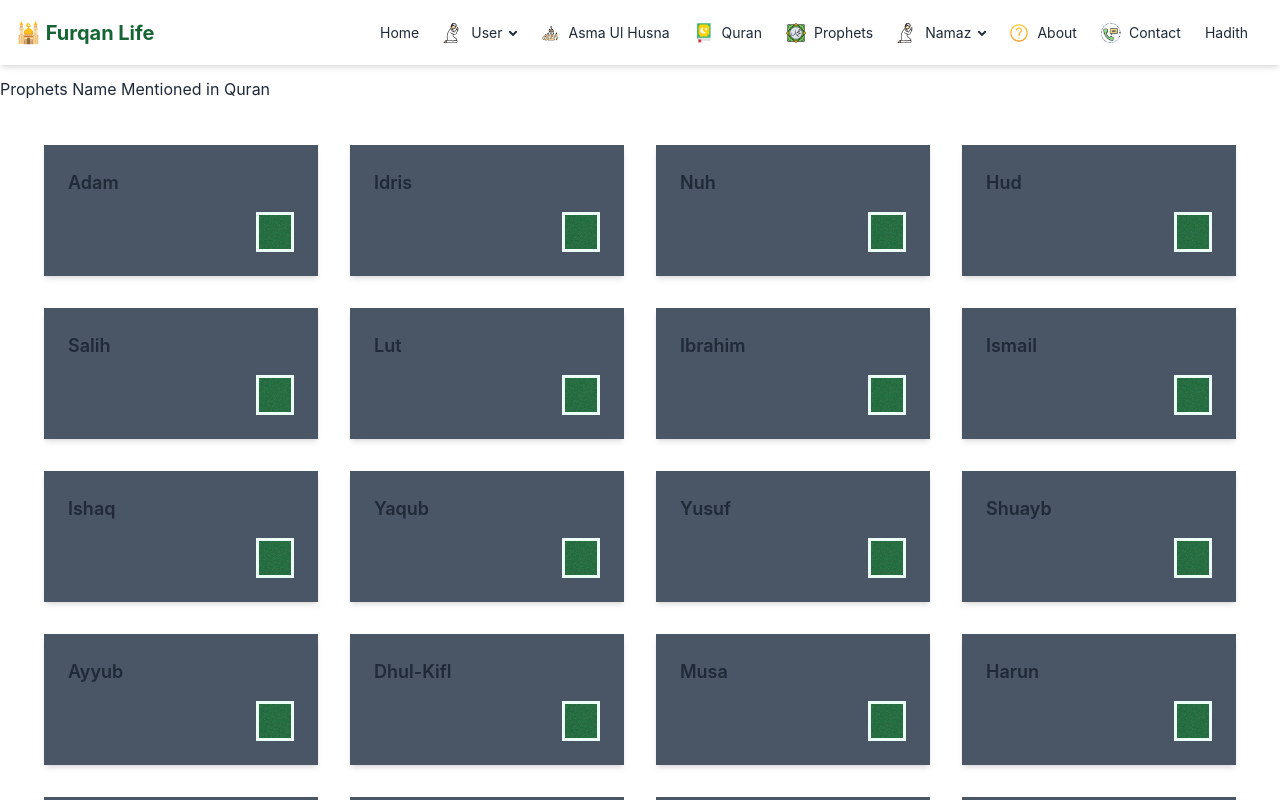
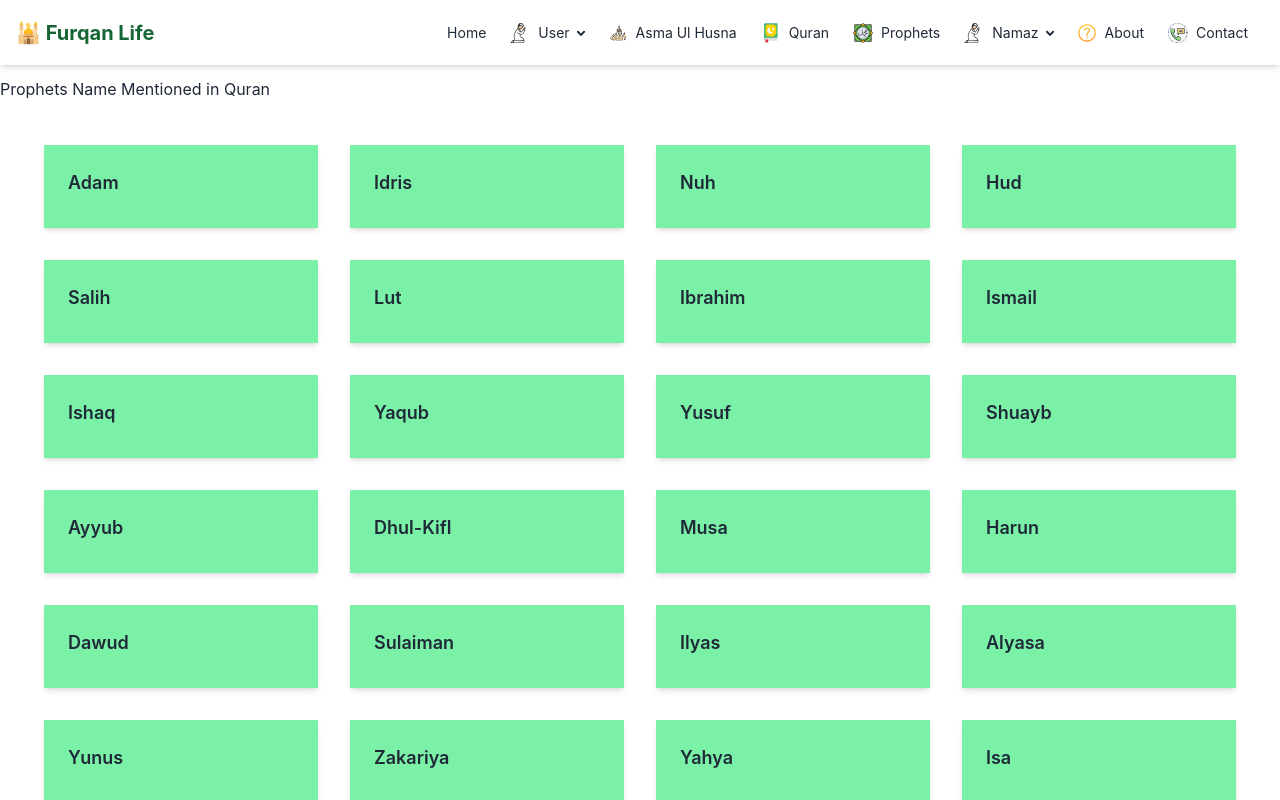
Before and after one commit to SaymaShinha/Islam-Frontend, a React (Vite) app: page /prophets in a window 1280 px wide. Shown: the top 800 px of the page. Built offline with nearby package versions, Linux system fonts and the light colour scheme.

Commit message:
fixes nav

```diff
--- a/src/Components/NamazNavList.jsx
+++ b/src/Components/NamazNavList.jsx
@@ -27,22 +27,15 @@ export default function NamazNavList() {
                         Namaz
                     </summary>
                     <li>
-                        <a href="/namaz">
+                        <a href="/namaz w-28">
                             Introductory
                         </a>
                     </li>
-                    <ul>
+                    <ul className="z-50 w-28">
                         <li>
                             <a href="/farz">Farz</a>
                         </li>
-                        <li>
-                            <a href="/"></a>
-                        </li>
-                        <li>
-                            <a href="/">
-                                Fix Mistakes in Prayer
-                            </a>
-                        </li>
+
                     </ul>
                 </details>
             </li>
--- a/src/Components/NavbarHeader.jsx
+++ b/src/Components/NavbarHeader.jsx
@@ -98,7 +98,7 @@ function NavbarHeader() {
                 Prophets
               </a>
             </li>
-            <NamazNavList></NamazNavList>
+            <NamazNavList className="relative z-50"></NamazNavList>
             <li>
               <a href="/about">
                 <img className="w-5 h-5" src="/about.svg" alt="contact" />
@@ -110,9 +110,6 @@ function NavbarHeader() {
                 <img className="w-5 h-5" src="/contact.png" alt="contact" />
                 Contact
               </a>
-            </li>
-            <li>
-              <a>Hadith</a>
             </li>
           </ul>
         </div>
--- a/src/Pages/Prophets.jsx
+++ b/src/Pages/Prophets.jsx
@@ -34,13 +34,10 @@ function Prophets() {
                 <h2 className="mt-3">Prophets Name Mentioned in Quran</h2>
                 <div className="grid xl:grid-cols-4 lg:grid-cols-4 md:grid-cols-3 sm:grid-cols-2 xs:grid-cols-1 m-4 p-3">
                     {prophets.map((prophet) => (
-                        <div className="card card-border bg-gray-600 shadow-md m-4" key={prophet.id}>
+                        <div className="card card-border bg-green-300 shadow-md m-4" key={prophet.id}>
                             <div className="card-body">
                                 <h2 className="card-title">{prophet.name}</h2>
                                 <p></p>
-                                <div className="justify-end card-actions">
-                                    <button className="btn btn-primary"></button>
-                                </div>
                             </div>
                         </div>
                     ))}
--- a/src/Pages/Quran.jsx
+++ b/src/Pages/Quran.jsx
@@ -161,7 +161,7 @@ function Quran() {
 
           <div className="drawer-content">
             {/* Navbar */}
-            <nav className="navbar w-full bg-base-300 grid grid-cols-2 no-print">
+            <nav className="navbar w-full bg-base-300 grid grid-cols-2 no-print relative z-10">
               <label
                 htmlFor="my-drawer-4"
                 aria-label="open sidebar"
@@ -184,7 +184,7 @@ function Quran() {
                 </svg>
               </label>
 
-              <ul className="md:flex gap-2 float-end">
+              <ul className="md:flex gap-2 ml-auto">
                 <li>
                   <select
                     defaultValue="en"
```
